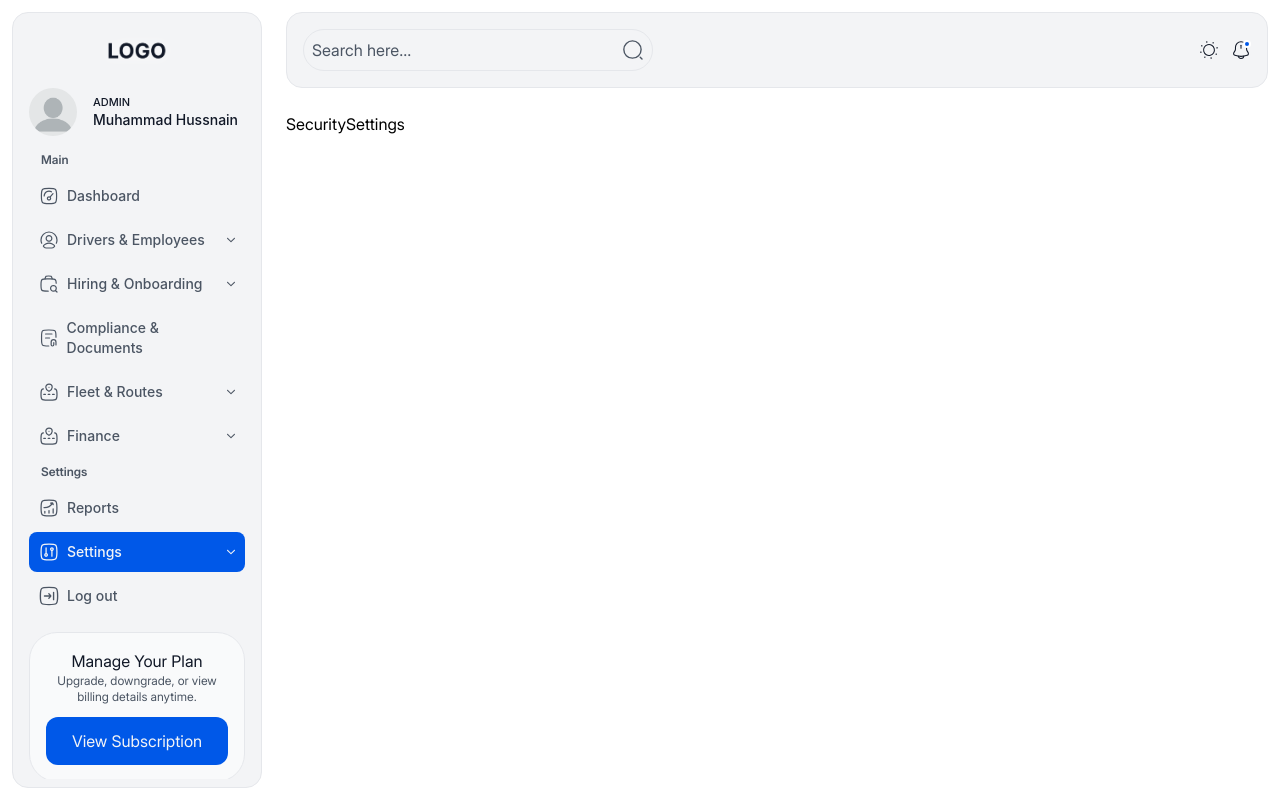
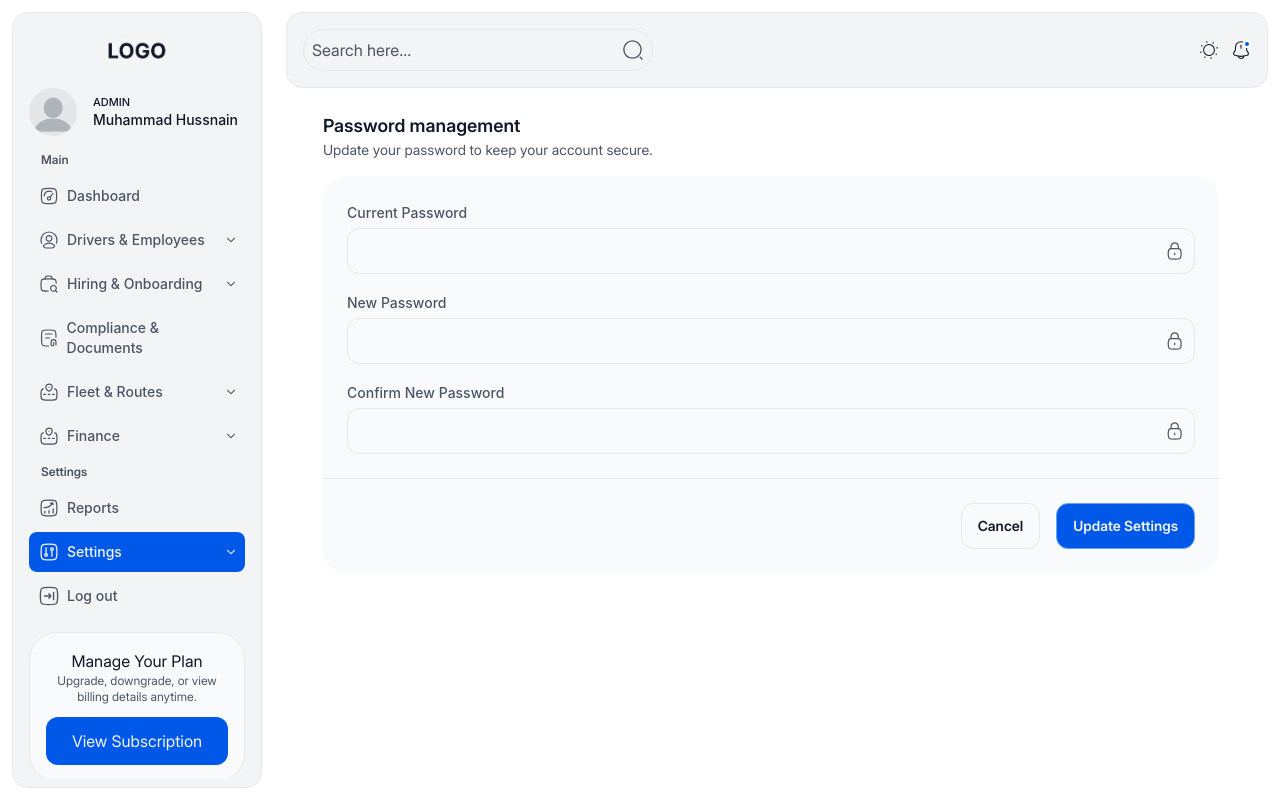
Before and after one commit to Fabulous-Technology-Solutions/FleetReact, a React (Vite) app: page /SecuritySettings in a window 1280 px wide. Built offline with nearby package versions, Linux system fonts and the light colour scheme; a web font is replaced by a local one.

Commit message:
Add password management feature with toggleable visibility icons

```diff
--- /dev/null
+++ b/src/Conponents/settings/PasswordInput.jsx
@@ -0,0 +1,22 @@
+import React, { useState } from "react";
+import { LockClosed, LockOpened } from "../../CustomIcons";
+
+export default function PasswordInput({ id }) {
+  const [type, settype] = useState("password");
+  return (
+    <div className="p-2.5 border border-main rounded-[12px] flex items-center gap-2">
+      <input className="w-full c-primary outline-0" type={type} id={id} />
+      {type === "password" ? (
+        <LockClosed
+          onClick={() => settype("text")}
+          className="text-xl c-secondary cursor-pointer"
+        />
+      ) : (
+        <LockOpened
+          onClick={() => settype("password")}
+          className="text-xl c-secondary cursor-pointer"
+        />
+      )}
+    </div>
+  );
+}
--- /dev/null
+++ b/src/CustomIcons/LockClosed.jsx
@@ -0,0 +1,28 @@
+const LockClosed = (props) => (
+  <svg
+    width="1em"
+    height="1em"
+    viewBox="0 0 24 24"
+    xmlns="http://www.w3.org/2000/svg"
+    stroke="none"
+    fill="none"
+    {...props}
+  >
+    <path
+      d="M12 16.5001V14.5001M4.268 18.8451C4.493 20.5151 5.876 21.8241 7.56 21.9011C8.976 21.9661 10.415 22.0001 12 22.0001C13.585 22.0001 15.024 21.9661 16.44 21.9001C18.124 21.8241 19.507 20.5151 19.732 18.8451C19.879 17.7551 20 16.6381 20 15.5001C20 14.3621 19.879 13.2451 19.732 12.1551C19.507 10.4851 18.124 9.17606 16.44 9.09906C14.961 9.03146 13.4806 8.99845 12 9.00006C10.415 9.00006 8.976 9.03406 7.56 9.10006C5.876 9.17606 4.493 10.4851 4.268 12.1551C4.12 13.2451 4 14.3621 4 15.5001C4 16.6381 4.121 17.7551 4.268 18.8451Z"
+      stroke="currentColor"
+      stroke-width="1.5"
+      stroke-linecap="round"
+      stroke-linejoin="round"
+    />
+    <path
+      d="M7.5 9V6.5C7.5 5.30653 7.97411 4.16193 8.81802 3.31802C9.66193 2.47411 10.8065 2 12 2C13.1935 2 14.3381 2.47411 15.182 3.31802C16.0259 4.16193 16.5 5.30653 16.5 6.5V9"
+      stroke="currentColor"
+      stroke-width="1.5"
+      stroke-linecap="round"
+      stroke-linejoin="round"
+    />
+  </svg>
+);
+
+export default LockClosed;
--- /dev/null
+++ b/src/CustomIcons/LockOpened.jsx
@@ -0,0 +1,21 @@
+const LockOpened = (props) => (
+  <svg
+    width="1em"
+    height="1em"
+    viewBox="0 0 24 24"
+    xmlns="http://www.w3.org/2000/svg"
+    stroke="none"
+    fill="none"
+    {...props}
+  >
+    <path
+      d="M12 16.5V14.5M7.5 9V6.5C7.5 5.30653 7.97411 4.16193 8.81802 3.31802C9.66193 2.47411 10.8065 2 12 2C13.96 2 15.5 3.5 16 5M4.268 18.845C4.493 20.515 5.876 21.824 7.56 21.901C8.976 21.966 10.415 22 12 22C13.585 22 15.024 21.966 16.44 21.9C18.124 21.824 19.507 20.515 19.732 18.845C19.879 17.755 20 16.638 20 15.5C20 14.362 19.879 13.245 19.732 12.155C19.507 10.485 18.124 9.176 16.44 9.099C14.961 9.03141 13.4806 8.9984 12 9C10.415 9 8.976 9.034 7.56 9.1C5.876 9.176 4.493 10.485 4.268 12.155C4.12 13.245 4 14.362 4 15.5C4 16.638 4.121 17.755 4.268 18.845Z"
+      stroke="currentColor"
+      strokeWidth="1.5"
+      strokeLinecap="round"
+      strokeLinejoin="round"
+    />
+  </svg>
+);
+
+export default LockOpened;
--- a/src/CustomIcons/index.js
+++ b/src/CustomIcons/index.js
@@ -21,3 +21,5 @@ export { default as CarWashIcon } from './CarWashIcon';
 export { default as TollIcon } from './TollIcon';
 export {default as SettinIcon} from './SettingIcon';
 export {default as LogoutIcon} from './LogoutIcon';
+export {default as LockClosed} from './LockClosed';
+export {default as LockOpened} from './LockOpened';
--- a/src/pages/admin/SecuritySettings.jsx
+++ b/src/pages/admin/SecuritySettings.jsx
@@ -1,9 +1,49 @@
-import React from 'react'
+import React from "react";
+import PasswordInput from "../../Conponents/settings/PasswordInput";
 
 const SecuritySettings = () => {
+  const list = [
+    { label: "Current Password", id: "CurrentPassword" },
+    { label: "New Password", id: "NewPassword" },
+    { label: "Confirm New Password", id: "ConfirmNewPassword" },
+  ];
   return (
-    <div>SecuritySettings</div>
-  )
-}
+    <div>
+      <div className="max-w-4xl w-full mx-auto">
+        <div>
+          <p className="text-lg font-semibold c-primary">Password management</p>
+          <div className="text-sm c-secondary">
+            Update your password to keep your account secure.
+          </div>
+        </div>
+        <div className="mt-4 bg-cardcontainer rounded-[24px]">
+          <div className="flex flex-col gap-4 p-6">
+            {list.map((item, index) => (
+              <div key={index}>
+                <label
+                  className="c-secondary font-medium text-sm"
+                  htmlFor={item.id}
+                >
+                  {item.label}
+                </label>
+                <div className="mt-1">
+                  <PasswordInput id={item.id} />
+                </div>
+              </div>
+            ))}
+          </div>
+          <div className="border-t border-main p-6 flex items-center gap-4 justify-end flex-wrap">
+            <button className="c-primary gap-2 text-sm font-semibold py-3 px-4 rounded-[12px] border border-main">
+              Cancel
+            </button>
+            <button className="text-sm font-semibold bg-navlink border border-[var(--catblue)] c-inverted py-3 px-4 rounded-[12px]">
+              Update Settings
+            </button>
+          </div>
+        </div>
+      </div>
+    </div>
+  );
+};
 
-export default SecuritySettings
+export default SecuritySettings;
```
